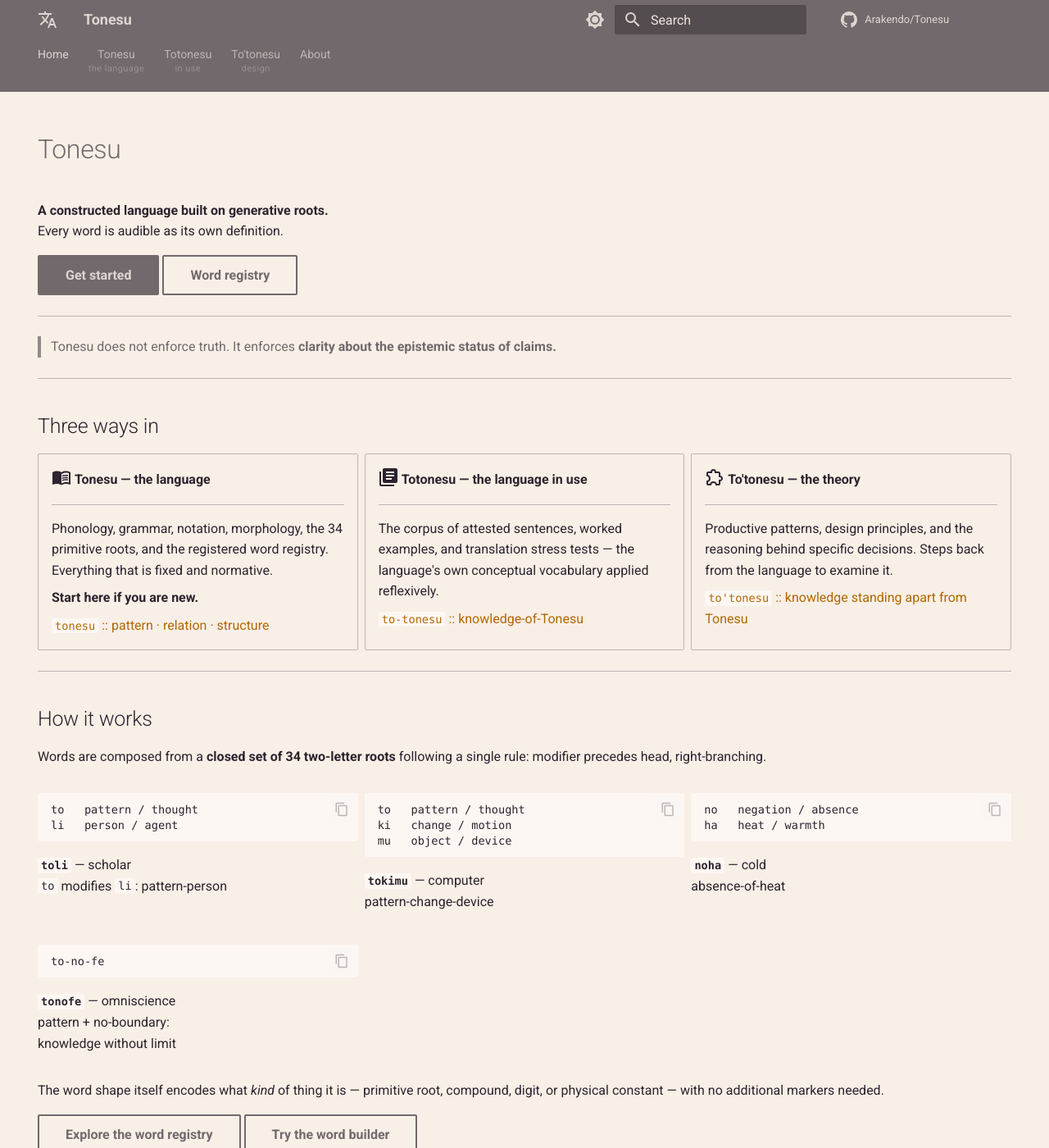
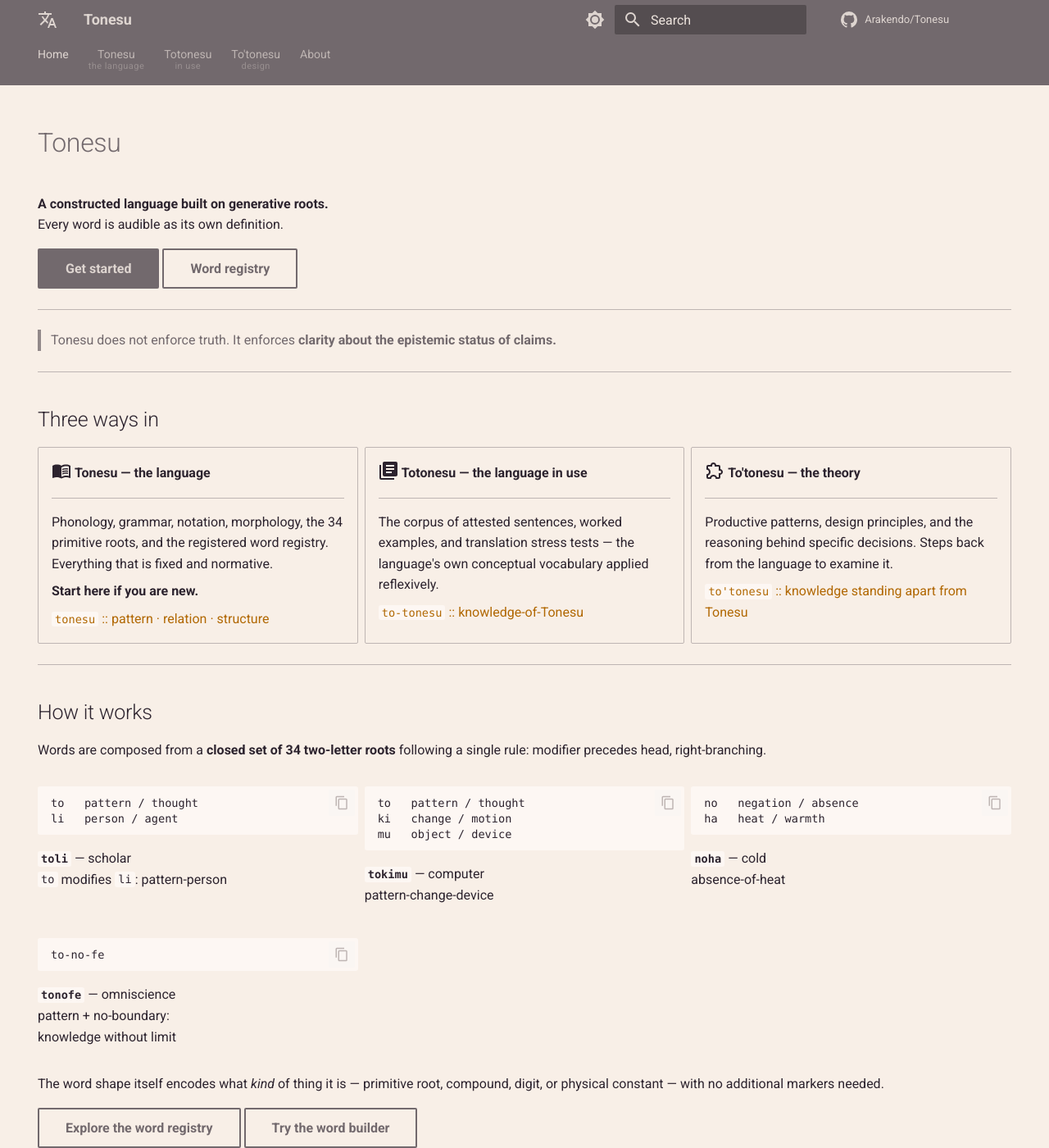
Before and after one commit to Arakendo/Tonesu, an MkDocs documentation site: the page built from www/docs/index.md, in a window 1280 px wide and 1400 px high. Shown: the whole window at 82% size. Built offline with MkDocs 1.6.1 and Material for MkDocs 9.7.7, drawn with Linux system fonts in a browser that asks for light colours; comment, search, counter and statistics services are not loaded.

Commit message:
style: compact top bar, tighter tab subtitle spacing

```diff
--- a/www/docs/overrides/css/extra.css
+++ b/www/docs/overrides/css/extra.css
@@ -278,23 +278,36 @@
   background: rgba(127,127,127,.25);
 }
 
+/* ── Compact top bar ─────────────────────────────────────── */
+.md-header__inner {
+  padding-top: 0 !important;
+  padding-bottom: 0 !important;
+}
+
+.md-header__title {
+  height: 1.8rem !important;
+  line-height: 1.8rem !important;
+}
+
+.md-header__button {
+  padding-top: 0.25rem !important;
+  padding-bottom: 0.25rem !important;
+}
+
 /* ── Top nav tab subtitles ────────────────────────────────── */
 /* Tiny descriptors beneath the three main section tabs.
    Use :nth-child on list items (tab order is fixed in mkdocs.yml):
-   1=Home  2=Tonesu  3=Totonesu  4=To'tonesu  5=About
-   Material sets .md-tabs__item { height: 2.4rem } and
-   .md-tabs__link { margin-top: .8rem; display: flex }.
-   We increase the item height and adjust padding to make room. */
+   1=Home  2=Tonesu  3=Totonesu  4=To'tonesu  5=About             */
 .md-tabs__item {
-  height: 3.2rem !important;
+  height: 2.8rem !important;
 }
 
 .md-tabs__link {
   flex-direction: column;
   align-items: center;
-  line-height: 1.2;
-  margin-top: 0.5rem !important;
-  padding-bottom: 0.3rem;
+  line-height: 1;
+  margin-top: 0.55rem !important;
+  padding-bottom: 0;
 }
 
 .md-tabs__item:nth-child(2) > .md-tabs__link::after,
@@ -306,7 +319,7 @@
   letter-spacing: 0.04em;
   color: var(--md-primary-bg-color);
   opacity: 0.5;
-  margin-top: 0.1rem;
+  margin-top: 0.08rem;
 }
 
 .md-tabs__item:nth-child(2) > .md-tabs__link::after { content: "the language"; }
```
